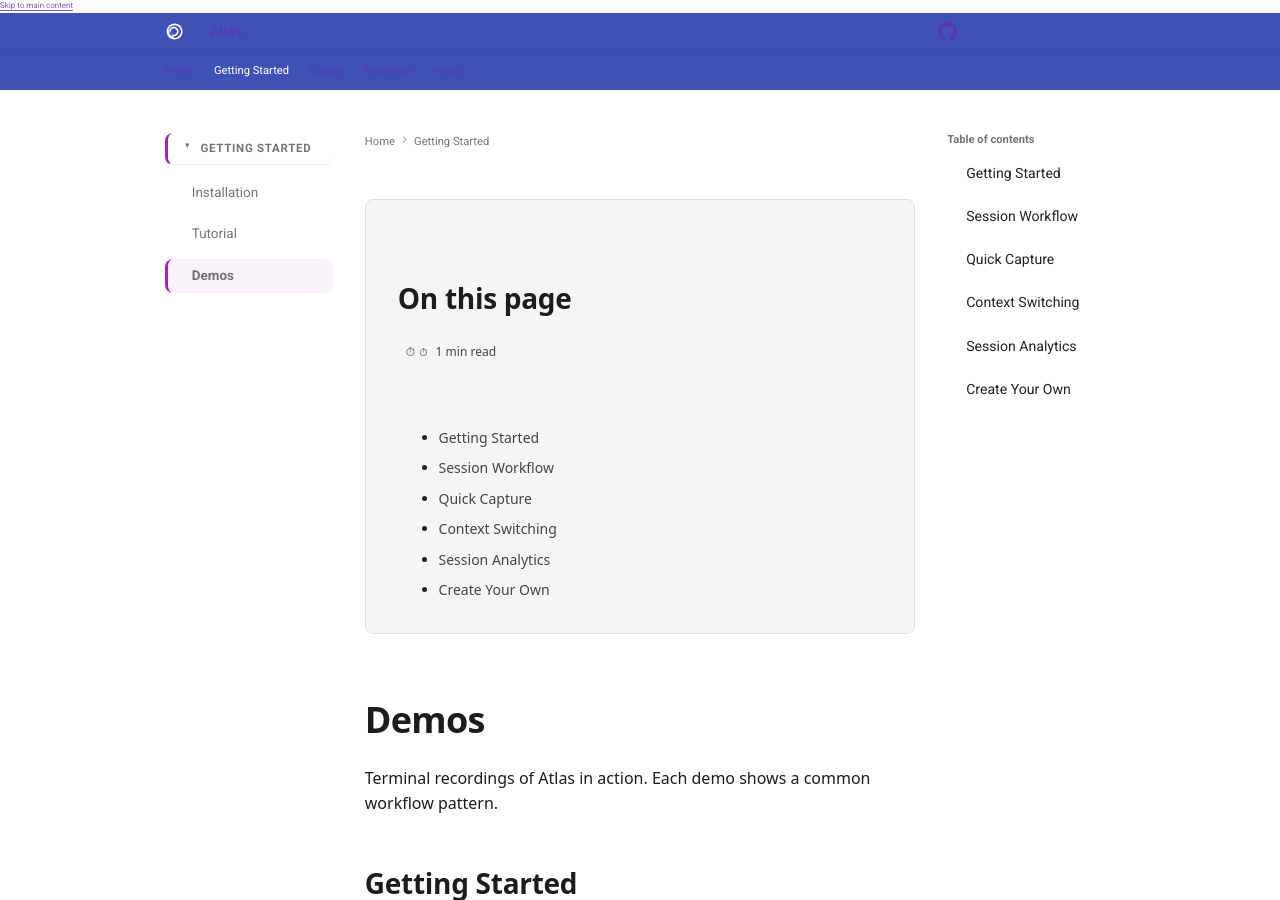
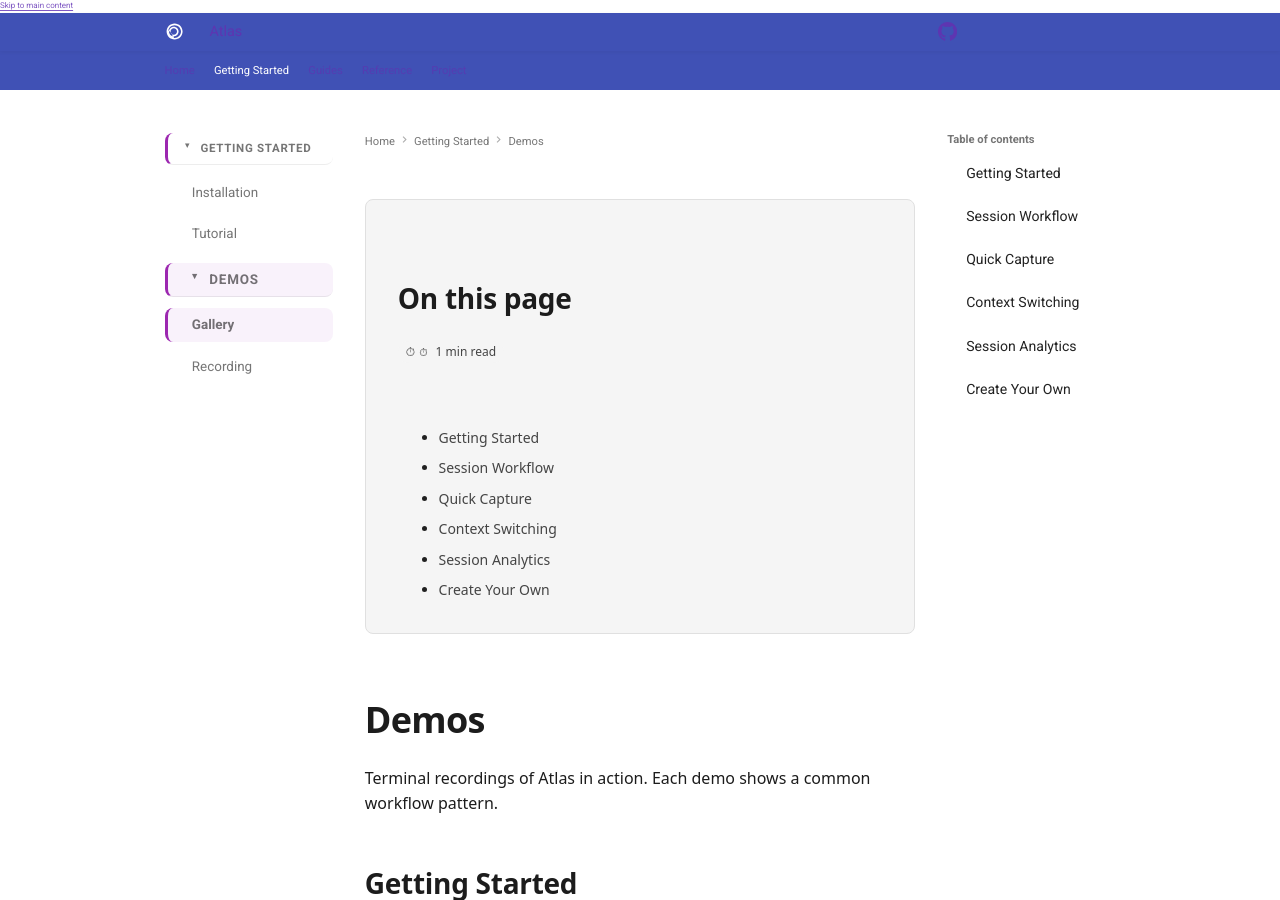
Before and after one commit to Data-Wise/atlas, an MkDocs documentation site: the page built from docs/DEMOS.md, in a window 1280 px wide and 900 px high. Built offline with MkDocs 1.6.1 and Material for MkDocs 9.7.7, drawn with Linux system fonts in a browser that asks for light colours; some web fonts are replaced; comment, search, counter and statistics services are not loaded.

Commit message:
fix(docs): link remaining orphan pages (demos how-to, analytics spec)
- Demos nav now has Gallery (DEMOS.md) + Recording (demos/README.md)
- Add Analytics View Spec under Reference

Resolves the last two pre-existing nav orphans; mkdocs build --strict
reports zero unlinked pages.

Co-Authored-By: opencode <noreply@opencode.ai>

```diff
--- a/mkdocs.yml
+++ b/mkdocs.yml
@@ -97,7 +97,9 @@ nav:
   - Getting Started:
     - Installation: getting-started/installation.md
     - Tutorial: TUTORIAL.md
-    - Demos: DEMOS.md
+    - Demos:
+      - Gallery: DEMOS.md
+      - Recording: demos/README.md
   - Guides:
     - ADHD Guide:
       - Introduction: user-guide/adhd-guide/index.md
@@ -131,6 +133,7 @@ nav:
       - Overview: ARCHITECTURE.md
       - Diagrams: DIAGRAMS.md
       - Integrations: INTEGRATIONS.md
+    - Analytics View Spec: ANALYTICS-VIEW-UI-SPEC.md
   - Project:
     - What's New: WHAT-S-NEW.md
     - Roadmap: ROADMAP.md
```
